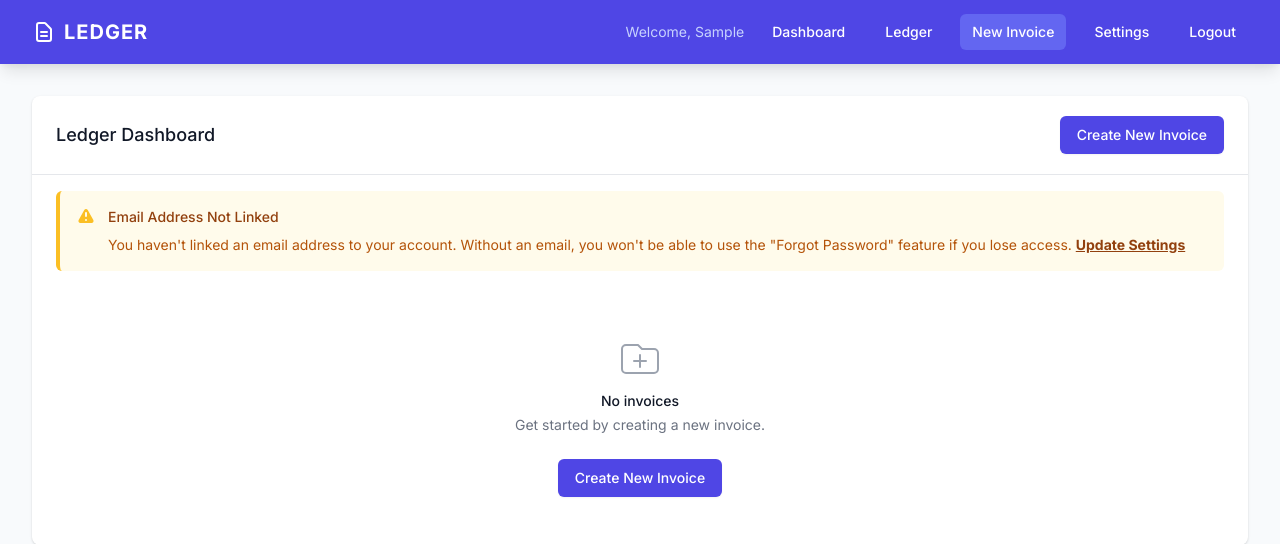
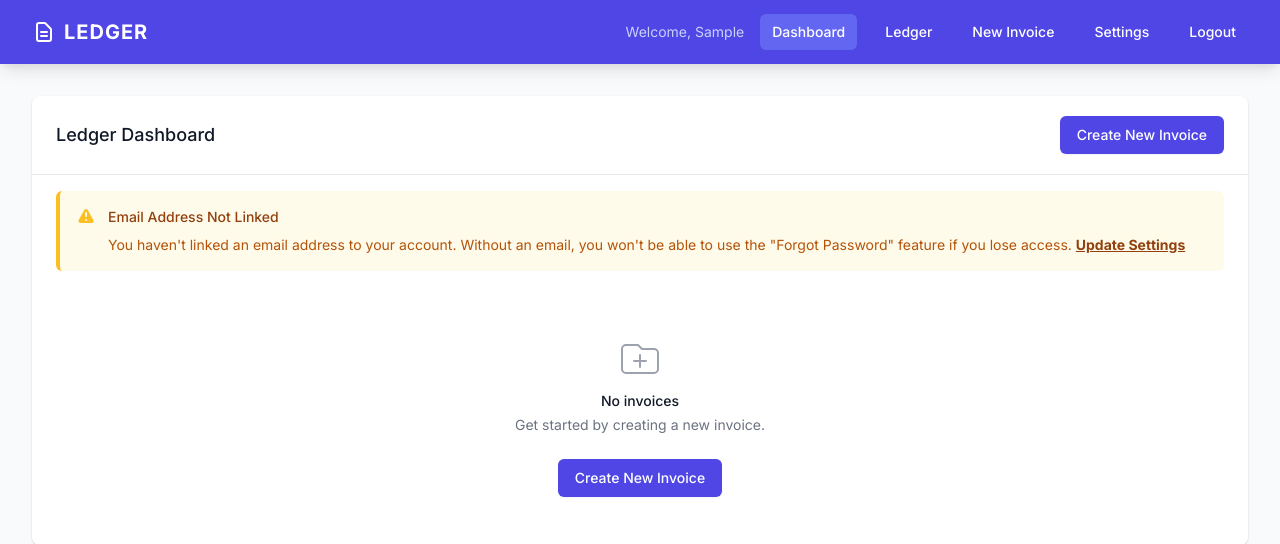
Before and after one commit to vishal257/ledger-app, a Flask app: page /dashboard in a window 1280 px wide. Shown: the top 544 px of the page. Run offline with Flask 3, Linux system fonts and the light colour scheme; the visitor is signed in with stand-in values (Sample User, id 1); data that the repository does not hold is empty.

Commit message:
fix: dynamic navbar active state based on current page

```diff
--- a/templates/base.html
+++ b/templates/base.html
@@ -121,10 +121,10 @@
                 <div class="hidden md:flex items-center space-x-4">
                     {% if current_user.is_authenticated %}
                         <span class="text-indigo-200 text-sm">Welcome, {{ current_user.username | title }}</span>
-                        <a href="{{ url_for('dashboard') }}" class="px-3 py-2 rounded-md text-sm font-medium hover:bg-indigo-500 transition">Dashboard</a>
-                        <a href="{{ url_for('ledger_list') }}" class="px-3 py-2 rounded-md text-sm font-medium hover:bg-indigo-500 transition">Ledger</a>
-                        <a href="{{ url_for('new_invoice') }}" class="px-3 py-2 rounded-md text-sm font-medium bg-indigo-500 hover:bg-indigo-400 transition">New Invoice</a>
-                        <a href="{{ url_for('settings') }}" class="px-3 py-2 rounded-md text-sm font-medium hover:bg-indigo-500 transition">Settings</a>
+                        <a href="{{ url_for('dashboard') }}" class="px-3 py-2 rounded-md text-sm font-medium {{ 'bg-indigo-500' if request.endpoint == 'dashboard' else 'hover:bg-indigo-500' }} transition">Dashboard</a>
+                        <a href="{{ url_for('ledger_list') }}" class="px-3 py-2 rounded-md text-sm font-medium {{ 'bg-indigo-500' if request.endpoint in ['ledger_list', 'ledger_account_detail', 'ledger_account_form'] else 'hover:bg-indigo-500' }} transition">Ledger</a>
+                        <a href="{{ url_for('new_invoice') }}" class="px-3 py-2 rounded-md text-sm font-medium {{ 'bg-indigo-500' if request.endpoint in ['new_invoice', 'invoice_preview'] else 'hover:bg-indigo-500' }} transition">New Invoice</a>
+                        <a href="{{ url_for('settings') }}" class="px-3 py-2 rounded-md text-sm font-medium {{ 'bg-indigo-500' if request.endpoint == 'settings' else 'hover:bg-indigo-500' }} transition">Settings</a>
                         <a href="{{ url_for('logout') }}" class="px-3 py-2 rounded-md text-sm font-medium hover:bg-indigo-500 transition">Logout</a>
                     {% else %}
                         <a href="{{ url_for('login') }}" class="px-3 py-2 rounded-md text-sm font-medium hover:bg-indigo-500 transition">Login</a>
@@ -148,10 +148,10 @@
             <div class="px-2 pt-2 pb-3 space-y-1 sm:px-3 border-t border-indigo-500">
                 {% if current_user.is_authenticated %}
                     <div class="px-3 py-2 text-base font-medium text-indigo-200 border-b border-indigo-500 mb-2">Welcome, {{ current_user.username | title }}</div>
-                    <a href="{{ url_for('dashboard') }}" class="block px-3 py-2 rounded-md text-base font-medium hover:bg-indigo-500 transition">Dashboard</a>
-                    <a href="{{ url_for('ledger_list') }}" class="block px-3 py-2 rounded-md text-base font-medium hover:bg-indigo-500 transition">Ledger</a>
-                    <a href="{{ url_for('new_invoice') }}" class="block px-3 py-2 rounded-md text-base font-medium bg-indigo-500 hover:bg-indigo-400 transition">New Invoice</a>
-                    <a href="{{ url_for('settings') }}" class="block px-3 py-2 rounded-md text-base font-medium hover:bg-indigo-500 transition mt-4">Settings</a>
+                    <a href="{{ url_for('dashboard') }}" class="block px-3 py-2 rounded-md text-base font-medium {{ 'bg-indigo-500' if request.endpoint == 'dashboard' else 'hover:bg-indigo-500' }} transition">Dashboard</a>
+                    <a href="{{ url_for('ledger_list') }}" class="block px-3 py-2 rounded-md text-base font-medium {{ 'bg-indigo-500' if request.endpoint in ['ledger_list', 'ledger_account_detail', 'ledger_account_form'] else 'hover:bg-indigo-500' }} transition">Ledger</a>
+                    <a href="{{ url_for('new_invoice') }}" class="block px-3 py-2 rounded-md text-base font-medium {{ 'bg-indigo-500' if request.endpoint in ['new_invoice', 'invoice_preview'] else 'hover:bg-indigo-500' }} transition">New Invoice</a>
+                    <a href="{{ url_for('settings') }}" class="block px-3 py-2 rounded-md text-base font-medium {{ 'bg-indigo-500' if request.endpoint == 'settings' else 'hover:bg-indigo-500' }} transition mt-4">Settings</a>
                     <a href="{{ url_for('logout') }}" class="block px-3 py-2 rounded-md text-base font-medium hover:bg-indigo-500 transition mt-2">Logout</a>
                 {% else %}
                     <a href="{{ url_for('login') }}" class="block px-3 py-2 rounded-md text-base font-medium hover:bg-indigo-500 transition">Login</a>
```
